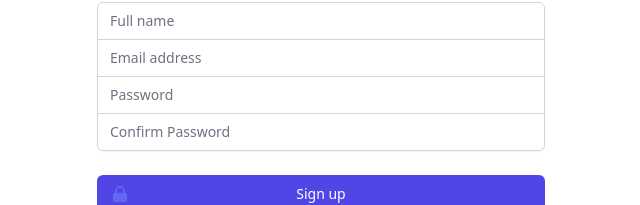
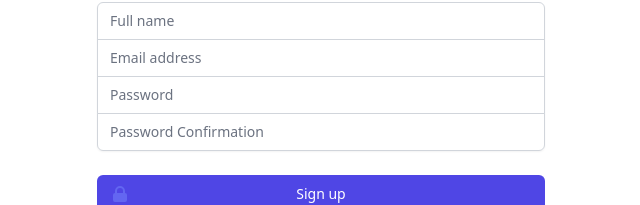
Before and after one commit to ChristoT98/Laravel-Vue-Survey, a Vue app in the folder vue/: page /register in a window 1280 px wide. Shown: the part 214-419 px from the top of the page, without its empty margins (319-959 px from the left). Built offline with nearby package versions, Linux system fonts and the light colour scheme.

Commit message:
Register function completed

```diff
--- a/vue/src/store/index.js
+++ b/vue/src/store/index.js
@@ -3,15 +3,14 @@ import {createStore} from "vuex";
 const store = createStore({
   state: {
     user: {
-      data: {}
-      ,
+      data: {},
       token: sessionStorage.getItem('TOKEN'),
     }
   },
   getters: {},
   actions: {
     register({commit}, user) {
-      return fetch(`http://localhost:8080/api/register`, {
+      return fetch(`http://localhost:8000/api/register`, {
         headers: {
           "Content-Type": "application/json",
           Accept: "application/json",
--- a/vue/src/views/Register.vue
+++ b/vue/src/views/Register.vue
@@ -23,7 +23,7 @@
             <input id="password" name="password" type="password" v-model="user.password" autocomplete="current-password" required class="appearance-none rounded-none relative block w-full px-3 py-2 border border-gray-300 placeholder-gray-500 text-gray-900 focus:outline-none focus:ring-indigo-500 focus:border-indigo-500 focus:z-10 sm:text-sm" placeholder="Password">
           </div>
           <div>
-            <label for="password_confirmation" class="sr-only">Confirm Password</label>
+            <label for="password_confirmation" class="sr-only">Password Confirmation</label>
             <input
               id="password_confirmation"
               name="password_confirmation"
@@ -32,7 +32,7 @@
               autocomplete="current-password_confirmation"
               required=""
               class="appearance-none rounded-none relative block w-full px-3 py-2 border border-gray-300 placeholder-gray-500 text-gray-900 rounded-b-md focus:outline-none focus:ring-indigo-500 focus:border-indigo-500 focus:z-10 sm:text-sm"
-              placeholder="Confirm Password"
+              placeholder="Password Confirmation"
             />
           </div>
         </div>
@@ -68,7 +68,6 @@ function register(ev) {
   store
     .dispatch("register", user)
     .then((res) => {
-      loading.value = false;
       router.push({
         name: "Dashboard",
       });
```
Also changed, not shown: 1 other file (tests, documents, lock files or other folders).
